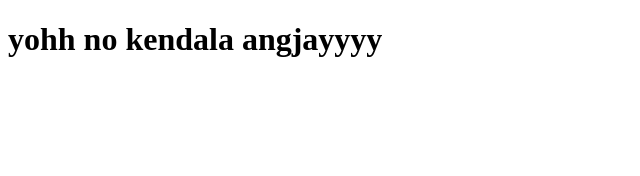
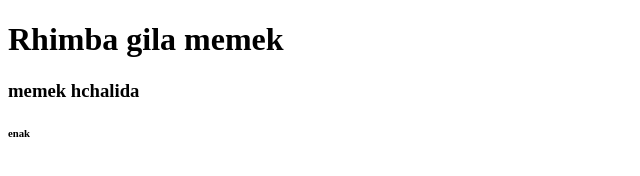
Before and after one commit to asyaperdana/project-7, a plain HTML site: page index.html in a window 1280 px wide. Shown: the whole page, without its empty margins (0-640 px from the left). Drawn offline with Linux system fonts and the light colour scheme.

Commit message:
menambahkan rhimba

```diff
--- a/index.html
+++ b/index.html
@@ -3,9 +3,11 @@
 <head>
     <meta charset="UTF-8">
     <meta name="viewport" content="width=device-width, initial-scale=1.0">
-    <title>Super Seven</title>
+    <title>rhimba</title>
 </head>
 <body>
-    <h1>yohh no kendala angjayyyy</h1>
+    <h1>Rhimba gila memek</h1>
+    <h3>memek hchalida</h3>
+    <h6>enak</h6>
 </body>
 </html>
```
